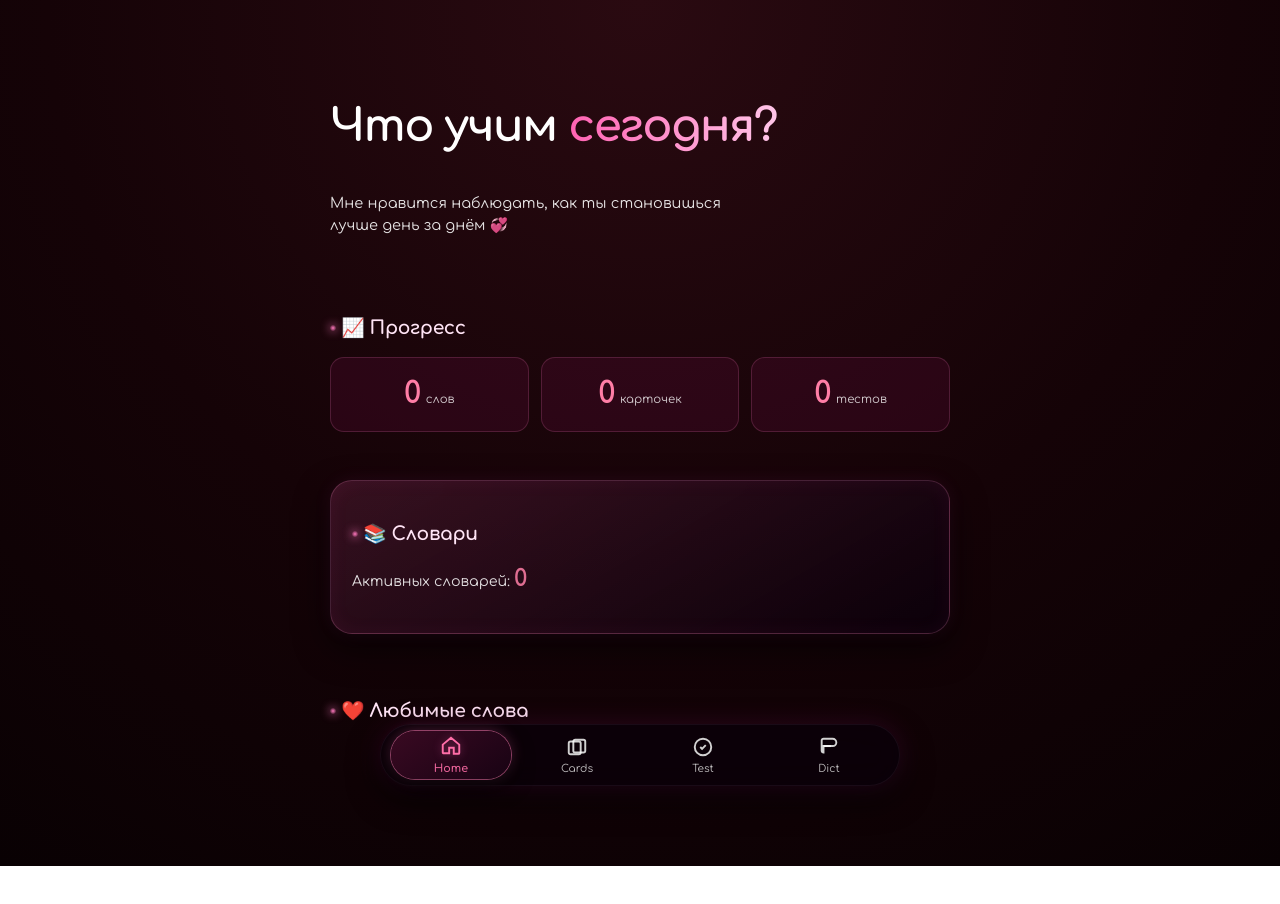
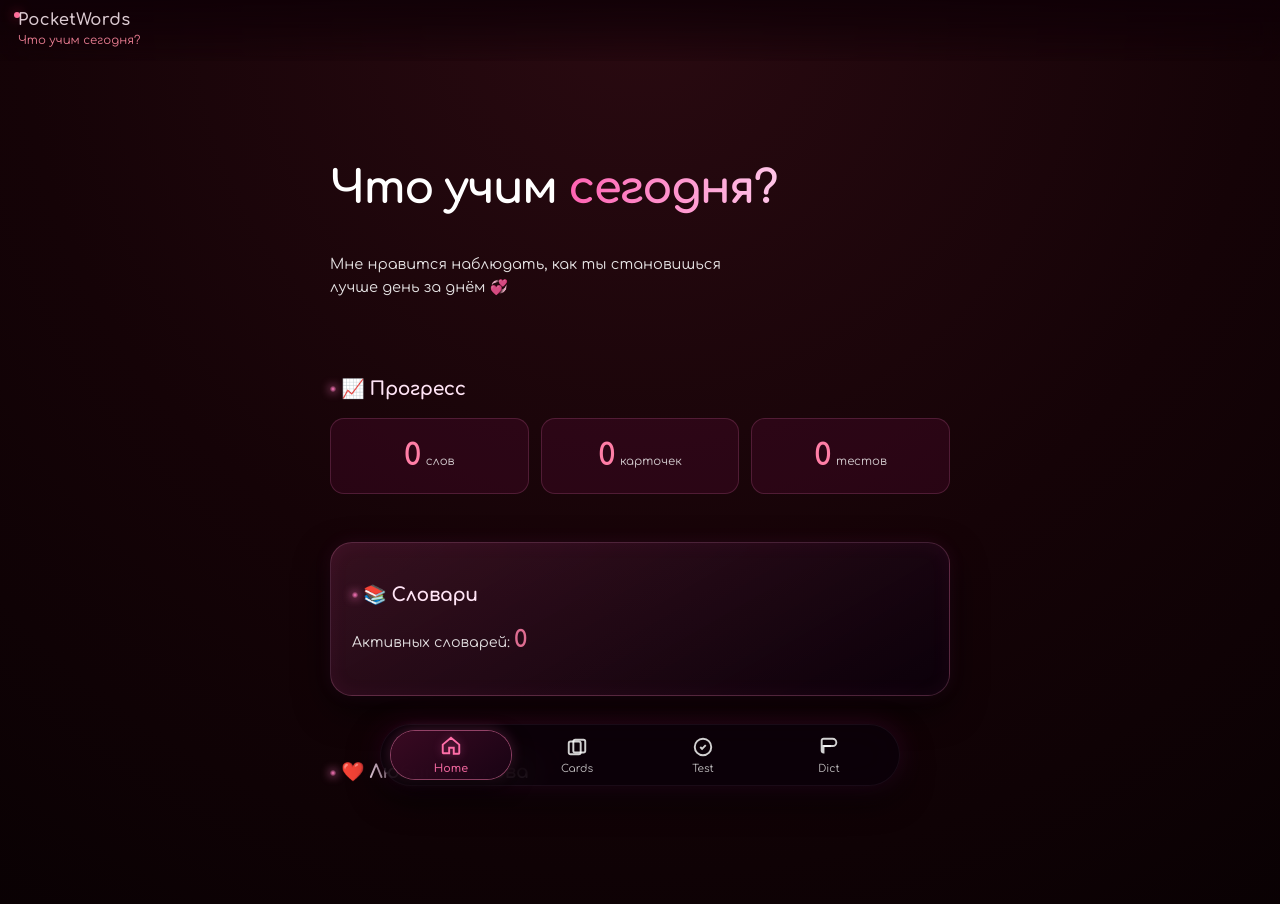
Before and after one commit to poisonthefrez/PW2, a plain HTML site: page index.html in a window 1280 px wide. Before the commit the page ends 866 px from the top, so only its background shows below. Drawn offline with Linux system fonts and the light colour scheme.

Commit message:
one more fix island

```diff
--- a/index.html
+++ b/index.html
@@ -41,6 +41,12 @@
             </div>
         </div>
     </div>
+    <header class="pw-header">
+        <div class="pw-header-inner">
+            <h1 class="pw-header-title">PocketWords</h1>
+            <p class="pw-header-sub">Что учим сегодня?</p>
+        </div>
+    </header>
 
     <!--HOME-->
     <section id="home" class="screen home-os" tabindex="-1">
--- a/style.css
+++ b/style.css
@@ -169,6 +169,62 @@ body.lock {
     30% { opacity:1; transform:translateY(-3px); }
     60% { opacity:.4; transform:translateY(0); }
     100% { opacity:.25; transform:translateY(0); }
+}
+.pw-header {
+    width: 100%;
+    padding-top: env(safe-area-inset-top);
+    padding-bottom: 14px;
+    backdrop-filter: blur(20px);
+    background: rgba(10,0,4,.55);
+    position: sticky;
+    top: 0;
+    z-index: 999;
+}
+.pw-header-inner {
+    padding: 8px 18px 0;
+}
+.pw-header-title {
+    margin: 0;
+    font-size: 1.1rem;
+    font-weight: 600;
+    color: #ffeef5;
+    opacity: .85;
+    letter-spacing: .02em;
+}
+
+.pw-header-sub {
+    margin: 2px 0 0;
+    color: #ff8aa0;
+    font-size: .78rem;
+    font-weight: 400;
+    opacity: .9;
+}
+.pw-header {
+    padding-top: env(safe-area-inset-top);
+    padding-bottom: 12px;
+    backdrop-filter: blur(22px);
+    position: sticky;
+    top: 0;
+    z-index: 999;
+
+    background:
+        linear-gradient(
+            to bottom,
+            rgba(15,0,6,.85) 0%,
+            rgba(15,0,6,.65) 40%,
+            rgba(15,0,6,.15) 100%
+        );
+}
+.pw-header-inner::before {
+    content: "";
+    width: 6px;
+    height: 6px;
+    border-radius: 999px;
+    background: #ff6f9a;
+    box-shadow: 0 0 12px rgba(255,50,100,.55);
+    position: absolute;
+    left: 14px;
+    top: calc(env(safe-area-inset-top) + 12px);
 }
 
 /* =======================================
```
Also changed, not shown: manifest.json.
